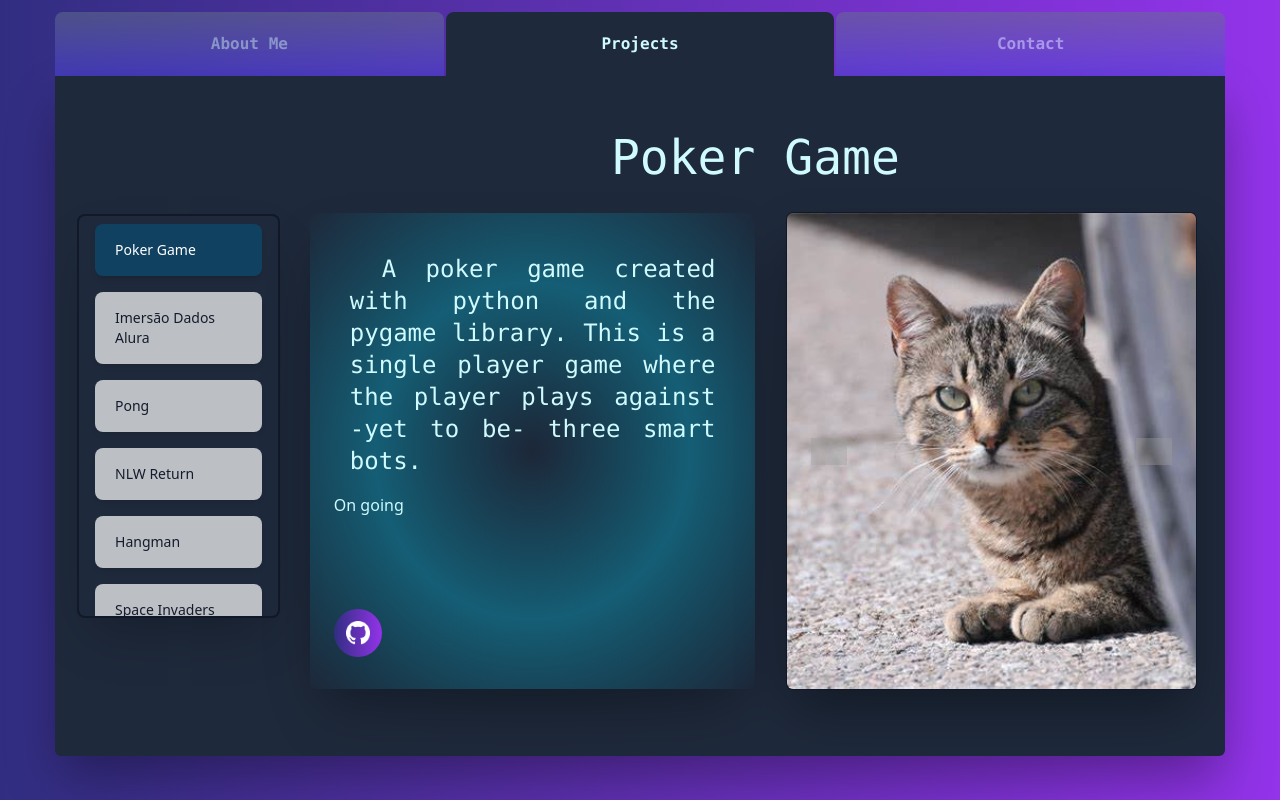
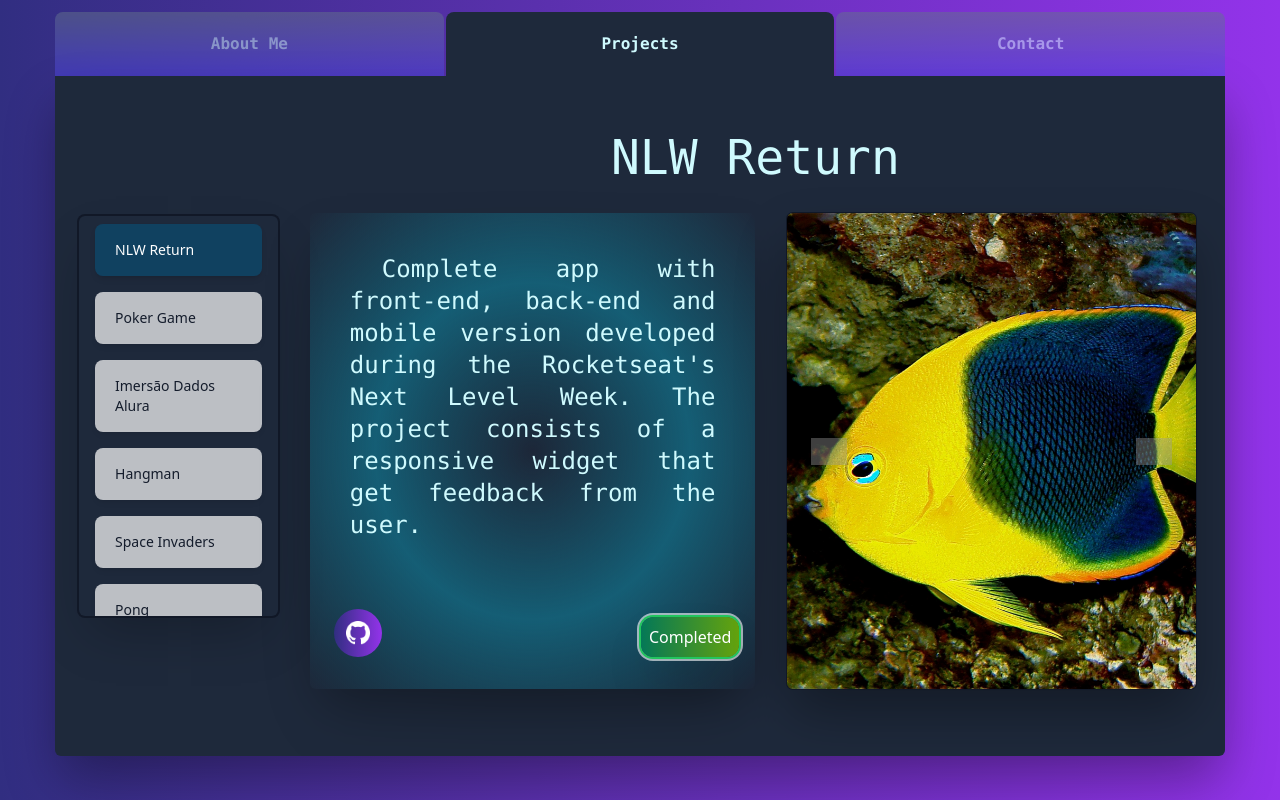
Before and after one commit to phenriquep00/portifolio, a React (Create React App) app: page / in a window 1280 px wide. Both pictures are taken after a click on the element "Projects". Built offline with nearby package versions, Linux system fonts and the light colour scheme; grey boxes are pictures that could not be loaded.

Commit message:
added a status component to description

```diff
--- a/src/components/Content/Projects/Options/RadioGroup.js
+++ b/src/components/Content/Projects/Options/RadioGroup.js
@@ -3,16 +3,13 @@ import { RadioGroup } from '@headlessui/react'
 
 const plans = [
   {
+    name: 'NLW Return',
+  },
+  {
     name: 'Poker Game',
   },
   {
     name: 'Imersão Dados Alura',
-  },
-  {
-    name: 'Pong',
-  },
-  {
-    name: 'NLW Return',
   },
   {
     name: 'Hangman',
@@ -21,12 +18,15 @@ const plans = [
     name: 'Space Invaders',
   },
   {
+    name: 'Pong',
+  },
+  {
     name: 'React Alura'
   }
 ]
 
 export function Options({ onSelectedProjectChange }) {
-  const [selected, setSelected] = useState("Poker Game")
+  const [selected, setSelected] = useState("NLW Return")
 
 
   return (
--- a/src/components/Content/Projects/Overview/Description/Description.js
+++ b/src/components/Content/Projects/Overview/Description/Description.js
@@ -11,7 +11,7 @@ export function Description( { description, onOpenRepo, status } ) {
                         <br />
                     </p>
 
-                    <Status stts={status}/>
+
 
                     <Popover className="absolute bottom-8 flex flex-col items-start">
                         <Popover.Button onClick={onOpenRepo} className="bg-gradient-to-r from-indigo-900 to-purple-600 rounded-full px-3 h-12 text-white flex items-center group hover:ring-2 ring-violet-500">
@@ -24,6 +24,9 @@ export function Description( { description, onOpenRepo, status } ) {
                             </span>
                         </Popover.Button>
                     </Popover>
+
+                    <Status stts={status}/>
+
                 </div>
     )
 }
--- a/src/components/Content/Projects/Overview/ImageSlider/ImageSlider.js
+++ b/src/components/Content/Projects/Overview/ImageSlider/ImageSlider.js
@@ -25,9 +25,9 @@ import bird3 from '../../../../assets/bird3.jpg'
 
 export function ImageSlider({ project }) {
 
-    const [image1, setImage1] = useState(cat1);
-    const [image2, setImage2] = useState(cat2);
-    const [image3, setImage3] = useState(cat3);
+    const [image1, setImage1] = useState(fish1);
+    const [image2, setImage2] = useState(fish2);
+    const [image3, setImage3] = useState(fish3);
 
 
     const [currentImage, setCurrentImage] = React.useState(image1);
@@ -47,7 +47,6 @@ export function ImageSlider({ project }) {
             setImage1(cat1);
             setImage2(cat2);
             setImage3(cat3);
-
         }
         else if (project === "Imersao Dados Alura") {
             setImage1(dog1);
@@ -73,15 +72,7 @@ export function ImageSlider({ project }) {
             setImage1(bird1);
             setImage2(bird2);
             setImage3(bird3);
-        } else if (project === "Java Exercises"){
-            setImage1(bird1);
-            setImage2(bird2);
-            setImage3(bird3);
-        } else if (project === "Small Python Projects"){
-            setImage1(bird1);
-            setImage2(bird2);
-            setImage3(bird3);
-        } else if (project === "React Alura"){
+        } else if (project === "React Alura") {
             setImage1(bird1);
             setImage2(bird2);
             setImage3(bird3);
--- a/src/components/Content/Projects/Projects.js
+++ b/src/components/Content/Projects/Projects.js
@@ -5,7 +5,7 @@ import { ImageSlider } from "./Overview/ImageSlider/ImageSlider";
 import projects from "./data";
 
 export function Projects() {
-    const [selectedProject, setSelectedProject] = useState("Poker Game");
+    const [selectedProject, setSelectedProject] = useState("NLW Return");
 
     function handleSelectedProjectChange(e) {
         setSelectedProject(e.target.innerText);
--- a/src/components/Content/Projects/Status/Status.js
+++ b/src/components/Content/Projects/Status/Status.js
@@ -1,6 +1,11 @@
-export function Status({ stts }){
+export function Status({ stts }) {
+
     return (
-        <div className="">
+        <div className={
+            `absolute bottom-8 right-4 p-2 flex items-start rounded-xl text-white shadow-2xl bg-opacity-75 ring-2 ring-white ring-opacity-60 ring-offset-2
+            ${stts === "Completed" ? "bg-gradient-to-r from-emerald-700 to-lime-600 ring-offset-green-500" : "bg-gradient-to-r from-amber-600 to-orange-600 ring-offset-yellow-600"}
+            `
+        }>
             {stts}
         </div>
     )
--- a/src/components/Content/Projects/data.js
+++ b/src/components/Content/Projects/data.js
@@ -1,7 +1,7 @@
 export const projects = [
     {
         name: "NLW Return",
-        description: "Complete app with front-end, back-end and mobile version developed during the Rocketseat's Next Level Week. The project consists of a responsive widget that get feedback from the user and send it to a backend that add the data to a DB and send a mail to the owner. ",
+        description: "Complete app with front-end, back-end and mobile version developed during the Rocketseat's Next Level Week. The project consists of a responsive widget that get feedback from the user. ",
         repo: "https://github.com/phenriquep00/NLW-Return",
         status: "Completed"
     },
@@ -9,7 +9,7 @@ export const projects = [
         name: "Poker Game",
         description: "A poker game created with python and the pygame library. This is a single player game where the player plays against -yet to be- three smart bots.",
         repo: "https://github.com/phenriquep00/poker",
-        status: "On going"
+        status: "In progress"
 
     },
     {
@@ -41,7 +41,8 @@ export const projects = [
     {
         name: "React Alura",
         description: "A Discord-based app created during Alura's React Imersion in 2022. The app has a simple altentication system based on the user's Github, a Supabase Database that stores the messages and other data, and a chat room with a simple UI.",
-        repo: "https://github.com/phenriquep00/cantina-cord"
+        repo: "https://github.com/phenriquep00/cantina-cord",
+        status: "Completed"
 
     }
 
```
